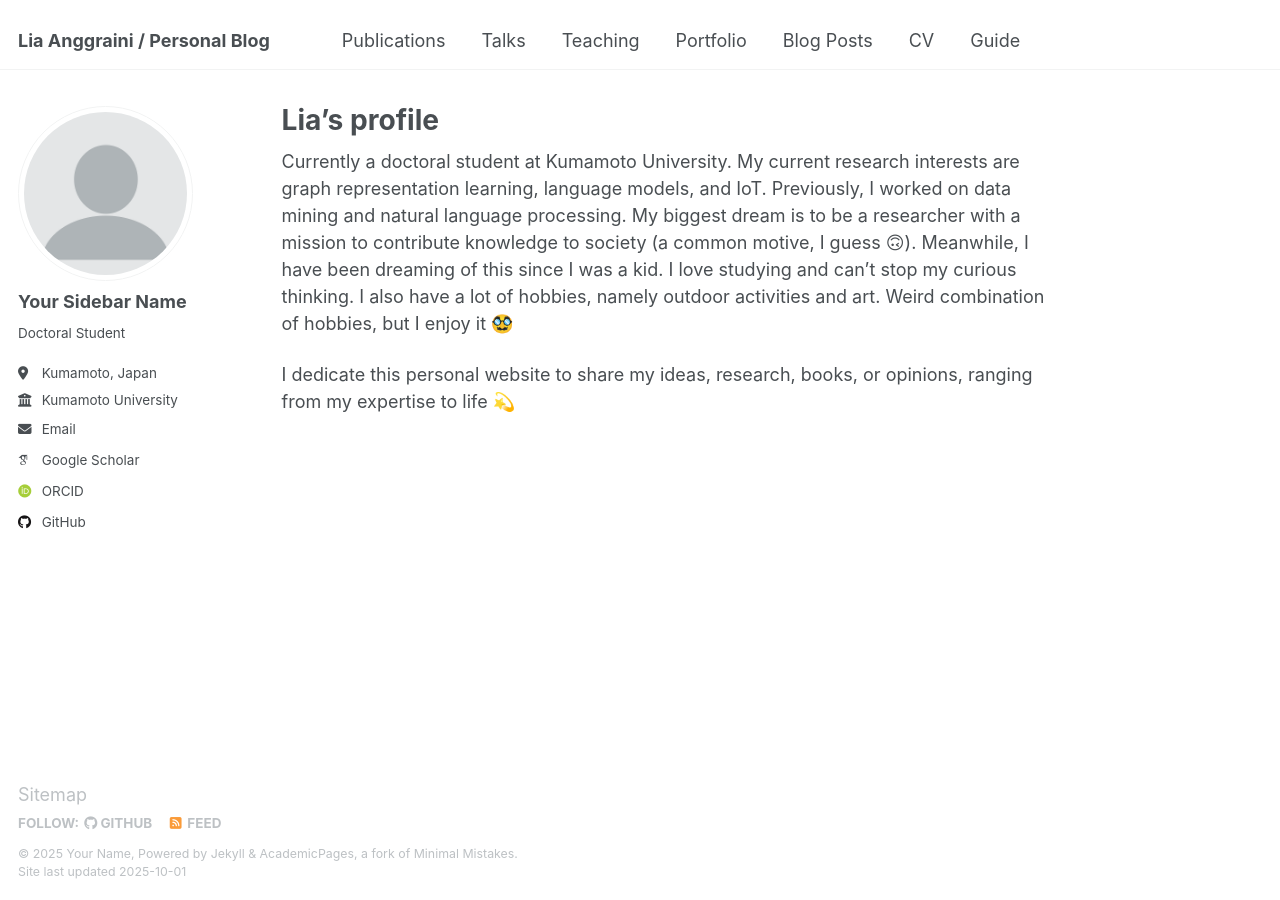
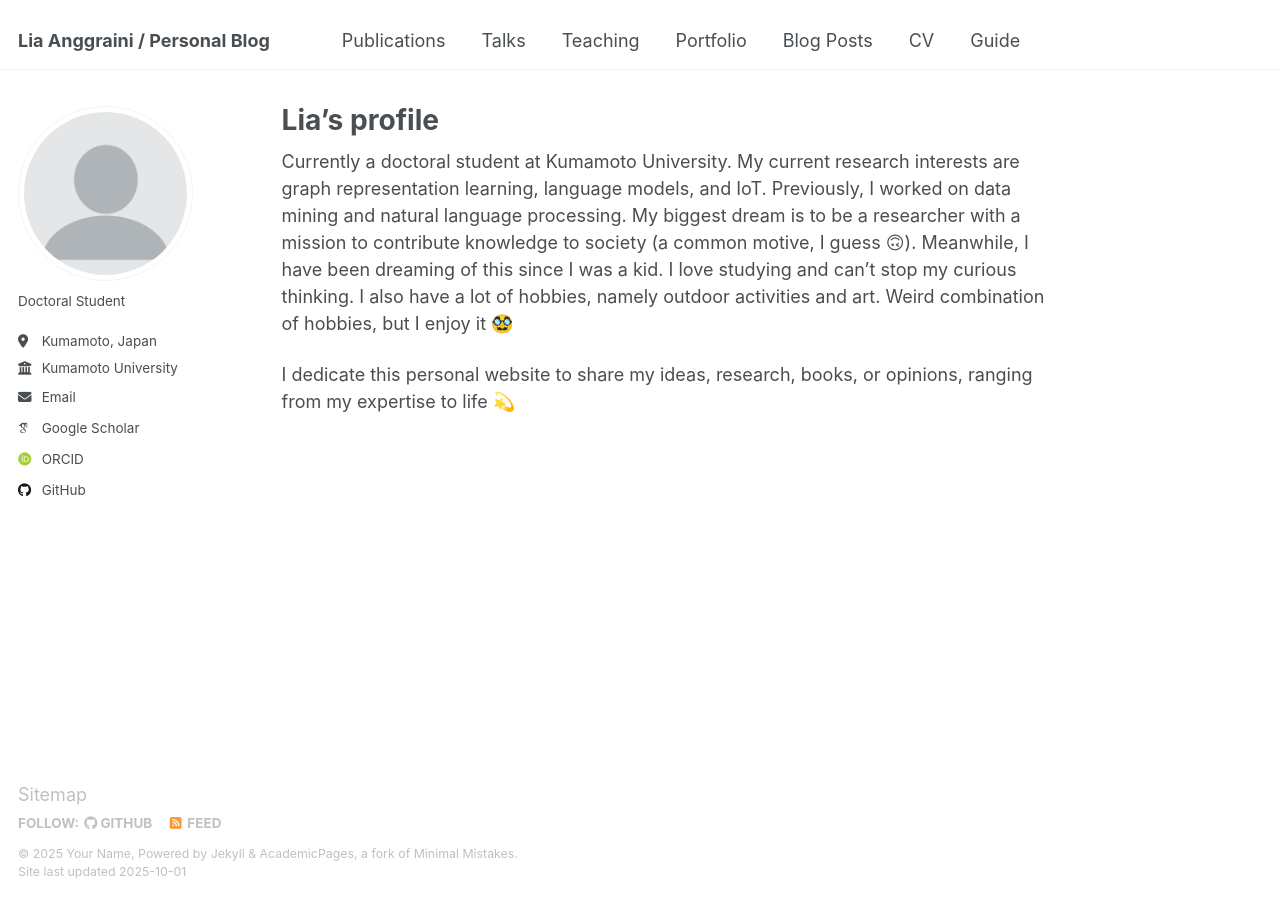
Before and after one commit to aozorahime/aozorahime.github.io, a Jekyll site: the page built from _pages/about.md, in a window 1280 px wide. Built offline with Jekyll 4.4.1, drawn with Linux system fonts in a browser that asks for light colours; some web fonts are replaced.

Commit message:
Update site URL and author name in config

```diff
--- a/_config.yml
+++ b/_config.yml
@@ -13,7 +13,7 @@ title                    : "Lia Anggraini / Personal Blog"
 title_separator          : "-"
 name                     : &name "Your Name"
 description              : &description "personal description"
-url                      : https://academicpages.github.io # the base hostname & protocol for your site e.g. "https://[your GitHub username].github.io"
+url                      : https://aozorahime.github.io # the base hostname & protocol for your site e.g. "https://[your GitHub username].github.io"
 baseurl                  : "" # the subpath of your site, e.g. "/blog"
 repository               : "academicpages/academicpages.github.io"
 
@@ -23,7 +23,7 @@ repository               : "academicpages/academicpages.github.io"
 author:
   # Biographic information
   avatar           : "profile.png"
-  name             : "Your Sidebar Name"
+  name             : ""
   pronouns         : # example: "she/her"
   bio              : "Doctoral Student"
   location         : "Kumamoto, Japan"
```
